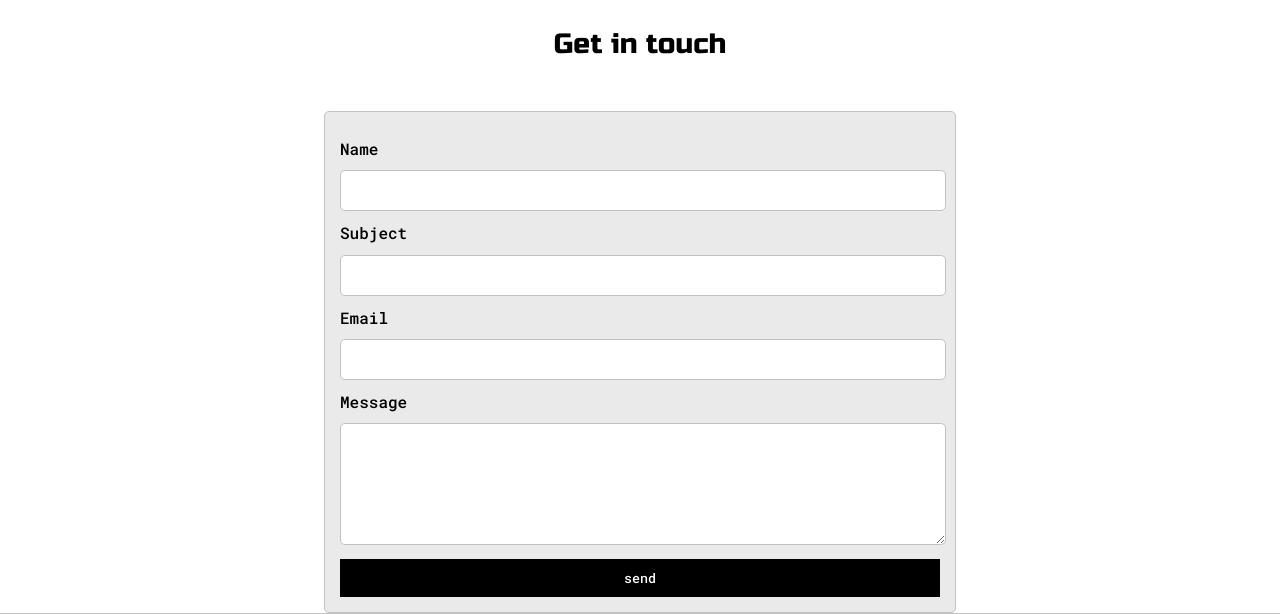
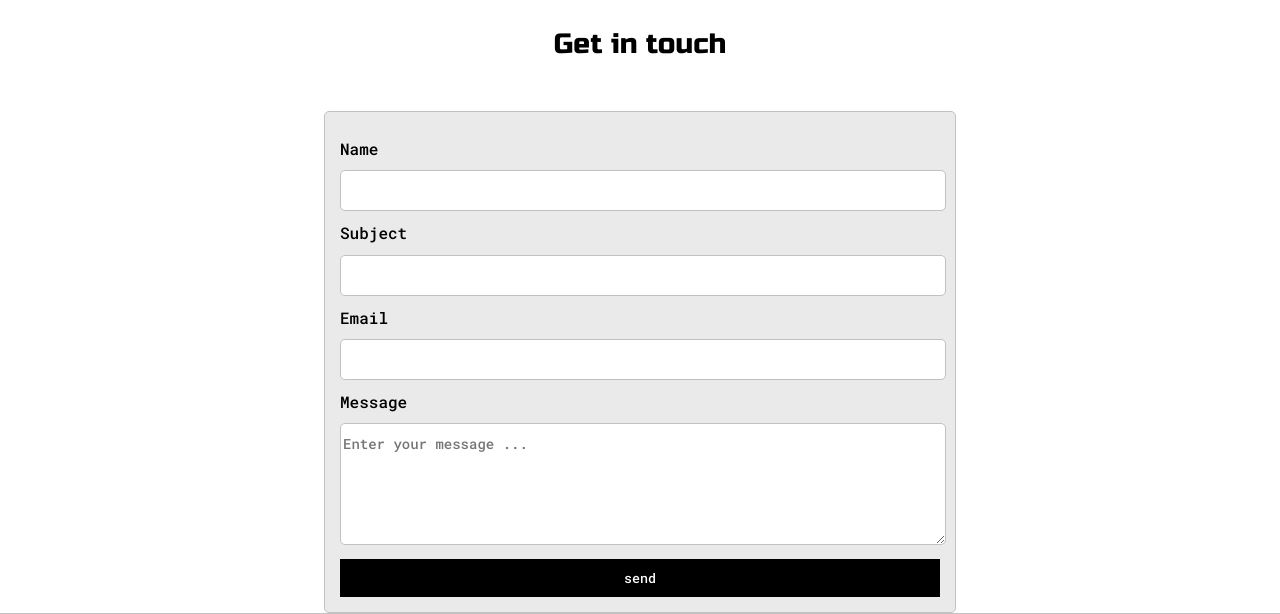
Before and after one commit to its-Kumar/PersonalSite, a Django app: page / in a window 1280 px wide. Shown: the part 2063-2677 px from the top of the page. Run offline with Django 3.2, Linux system fonts and the light colour scheme.

Commit message:
fix #1 and marked message as required field

```diff
--- a/templates/index.html
+++ b/templates/index.html
@@ -180,9 +180,9 @@
                     <label>Subject</label>
                     <input type="text" class="input-field" name="subject" required>
                     <label>Email</label>
-                    <input type="text" class="input-field" name="email" required>
+                    <input type="email" class="input-field" name="email" required>
                     <label>Message</label>
-                    <textarea class="input-field" name="message"></textarea>
+                    <textarea class="input-field" name="message" placeholder="Enter your message ..." required></textarea>
                     <input type="submit" id="submit-btn" value="send">
                     {%if messages %}
                     <ul class="messages">
```
